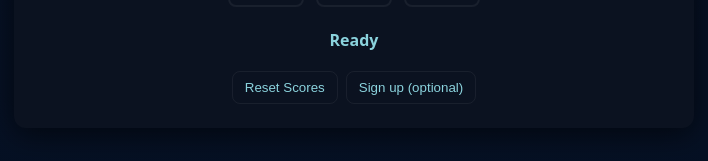
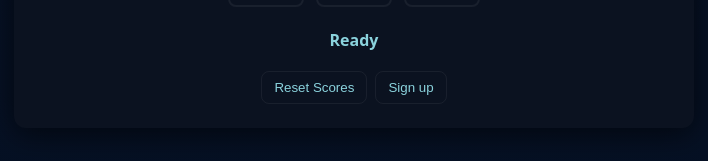
Before and after one commit to moreinn/rps-game, a website: page public/index.html in a window 1280 px wide. Shown: the part 447-608 px from the top of the page, without its empty margins (286-994 px from the left). Drawn offline with Linux system fonts and the light colour scheme.

Commit message:
Update signup button text in index.html

```diff
--- a/public/index.html
+++ b/public/index.html
@@ -27,7 +27,7 @@
 
     <div class="controls">
       <button id="reset">Reset Scores</button>
-      <button id="signup">Sign up (optional)</button>
+      <button id="signup">Sign up </button>
     </div>
   </main>
 
```
